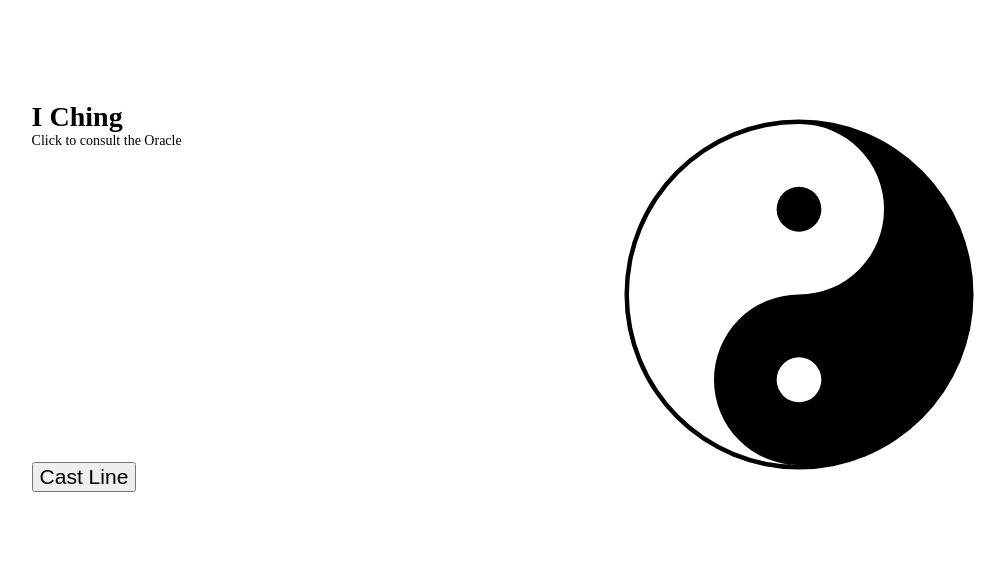
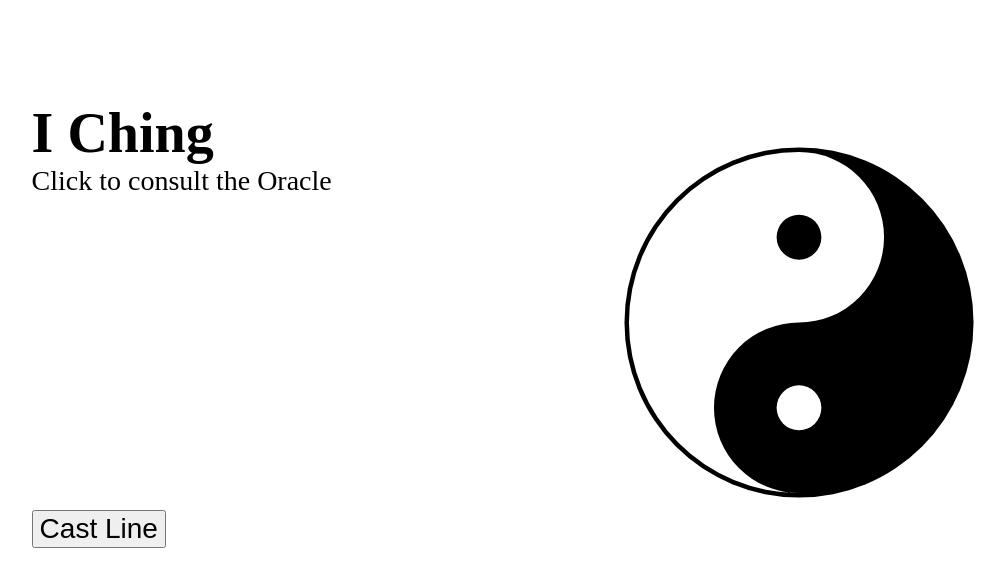
Before and after one commit to rivamazov/iching, a website: page index.html in a window 1280 px wide. Shown: the whole page, without its empty margins (58-1063 px from the left). Drawn offline with Linux system fonts and the light colour scheme.

Commit message:
fix hero margins and make h1/p/button larger

```diff
--- a/main.css
+++ b/main.css
@@ -23,7 +23,7 @@ body {
 }
 
 .hero {
-	padding: 5.6rem 2.4rem 4.8rem 2.4rem;
+	padding-top: 2.4rem;
 }
 
 @media (min-width: 960px) {
@@ -79,6 +79,14 @@ body {
 
 h1, p {
 	margin: 0;
+}
+
+h1 {
+	font-size: 4rem;
+}
+
+p {
+	font-size: 2rem;
 }
 
 ul {
@@ -138,7 +146,7 @@ section article p { /* hexagram name */
 
 button {
 	touch-action: manipulation;
-	font-size: 1.5rem;
+	font-size: 2rem;
 	color: black;
 }
 
```
